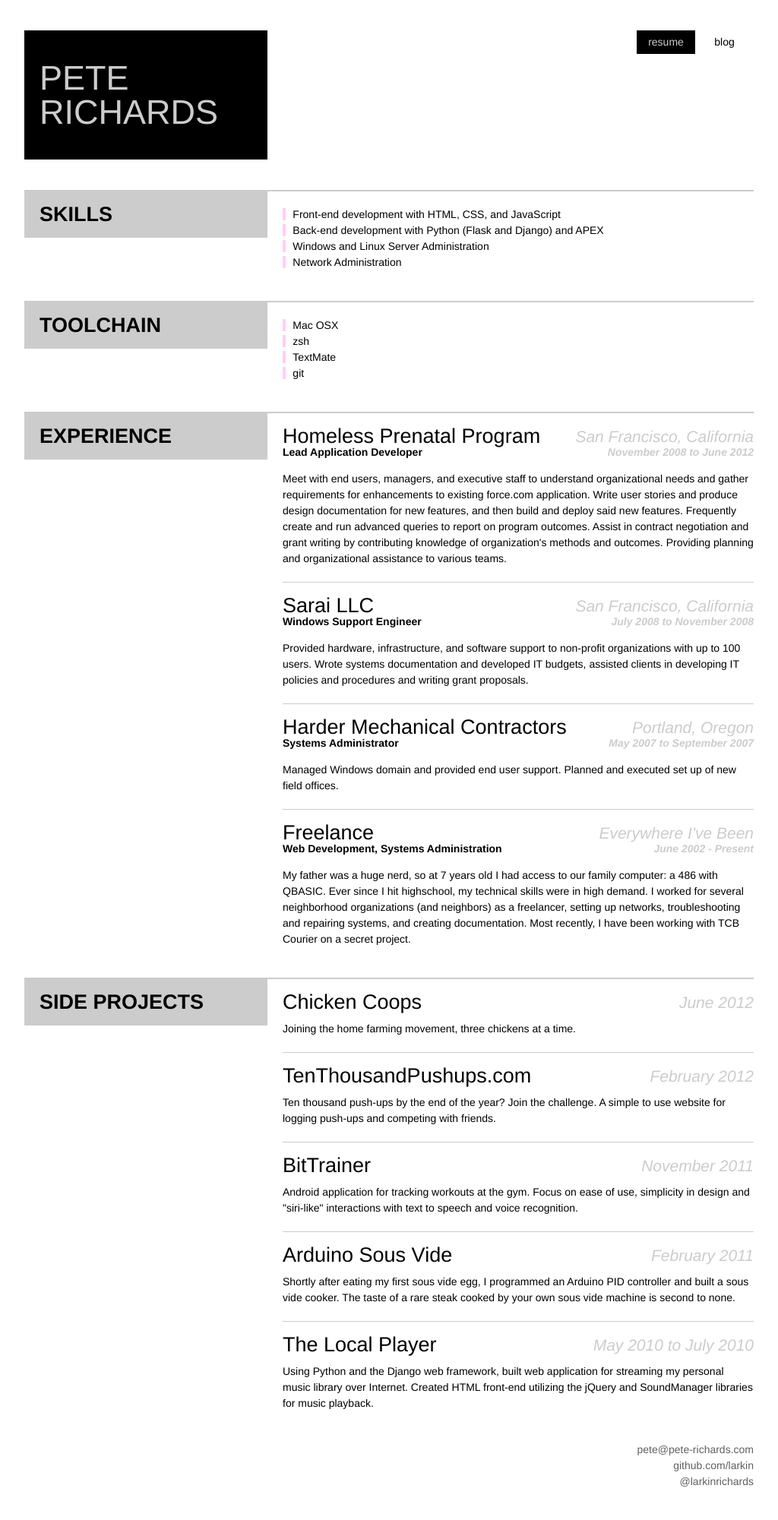
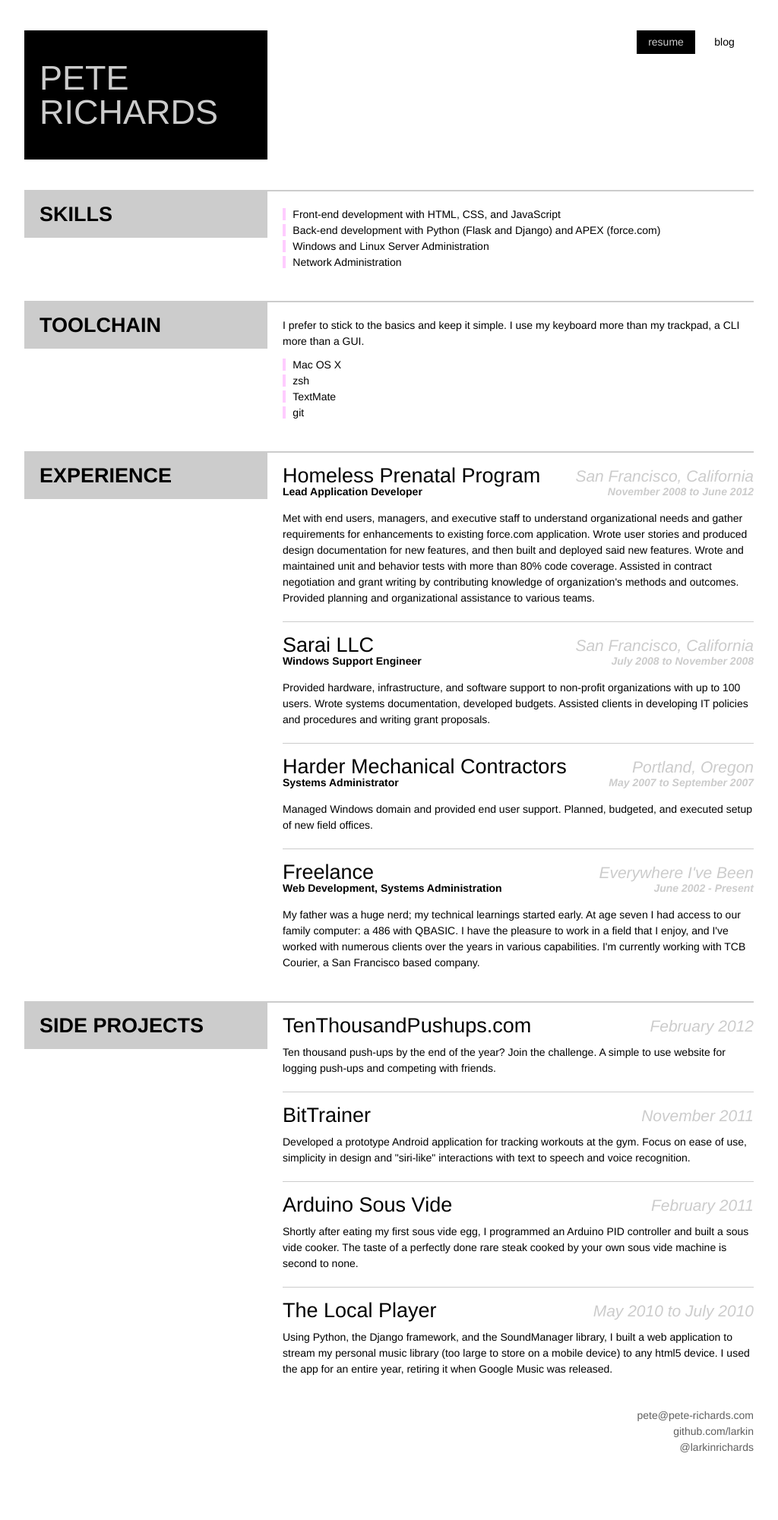
Before and after one commit to larkin/larkin.github.com, a Jekyll site: the page built from resume.html, in a window 1280 px wide. Shown: the whole page at 76% size, without its empty margins (128-1152 px from the left). Built offline with Jekyll 4.4.1, drawn with Linux system fonts in a browser that asks for light colours; Markdown is read by kramdown in place of the engine named in the settings; after the commit the page ends 1956 px from its top, so only the background shows below that.

Commit message:
some style tweaks

```diff
--- a/resume.html
+++ b/resume.html
@@ -13,7 +13,7 @@
 			<div class="card">
 				<ul>
 					<li>Front-end development with HTML, CSS, and JavaScript</li>
-					<li>Back-end development with Python (Flask and Django) and APEX</li>
+					<li>Back-end development with Python (Flask and Django) and APEX (force.com)</li>
 					<li>Windows and Linux Server Administration</li>
 					<li>Network Administration</li>
 				</ul>
@@ -27,8 +27,12 @@
 	<h1>toolchain</h1>
 	<div class="grid_2 omega">
 		<div class="card">
+			<p>
+				I prefer to stick to the basics and keep it simple.
+				I use my keyboard more than my trackpad, a CLI more than a GUI.
+			</p>
 			<ul>
-				<li>Mac OSX</li>
+				<li>Mac OS X</li>
 				<li>zsh</li>
 				<li>TextMate</li>
 				<li>git</li>
@@ -46,14 +50,16 @@
 			<h2>Homeless Prenatal Program<em>San Francisco, California</em></h2>
 			<h3>Lead Application Developer<em>November 2008 to June 2012</em></h3>
 			<p>
-				Meet with end users, managers, and executive staff to understand organizational
-				needs and gather requirements for enhancements to existing force.com
-				application.  Write user stories and produce design documentation for new
-				features, and then build and deploy said new features.  Frequently create and
-				run advanced queries to report on program outcomes.  Assist in contract
-				negotiation and grant writing by contributing knowledge of organization's
-				methods and outcomes.  Providing planning and organizational assistance to
-				various teams.
+				Met with end users, managers, and executive staff to understand
+				organizational needs and gather requirements for enhancements to
+				existing force.com application.  Wrote user stories and produced
+				design documentation for new features, and then built and deployed
+				said new features.  Wrote and maintained unit and behavior tests with
+				more than 80% code coverage.
+
+				Assisted in contract negotiation and grant writing by contributing
+				knowledge of organization's methods and outcomes.  Provided planning
+				and organizational assistance to various teams.
 			</p>
 		</div>
 		<div class="card">
@@ -61,8 +67,8 @@
 			<h3>Windows Support Engineer<em>July 2008 to November 2008</em></h3>
 			<p>
 				Provided hardware, infrastructure, and software support to non-profit
-				organizations with up to 100 users.  Wrote systems documentation and developed
-				IT budgets, assisted clients in developing IT policies and procedures and
+				organizations with up to 100 users.  Wrote systems documentation, developed
+				budgets.  Assisted clients in developing IT policies and procedures and
 				writing grant proposals.
 			</p>
 		</div>
@@ -70,19 +76,21 @@
 			<h2>Harder Mechanical Contractors<em>Portland, Oregon</em></h2>
 			<h3>Systems Administrator<em>May 2007 to September 2007</em></h3>
 			<p>
-				Managed Windows domain and provided end user support.  Planned and executed set
-				up of new field offices.
+				Managed Windows domain and provided end user support.  Planned,
+				budgeted, and executed setup of new field offices.
 			</p>
 		</div>
 		<div class="card">
 			<h2>Freelance<em>Everywhere I've Been</em></h2>
 			<h3>Web Development, Systems Administration<em>June 2002 - Present</em></h3>
 			<p>
-				My father was a huge nerd, so at 7 years old I had access to our family computer: a 486 with QBASIC.
-				Ever since I hit highschool, my technical skills were in high demand.
-				I worked for several neighborhood organizations (and neighbors) as a freelancer,
-				setting up networks, troubleshooting and repairing systems, and creating documentation.
-				Most recently, I have been working with TCB Courier on a secret project.
+				My father was a huge nerd; my technical learnings started early. At age
+				seven I had access to our family computer: a 486 with QBASIC.
+
+				I have the pleasure to work in a field that I enjoy, and I've worked
+				with numerous clients over the years in various capabilities.
+
+				I'm currently working with TCB Courier, a San Francisco based company.
 			</p>
 		</div>
 	</div>
@@ -94,12 +102,6 @@
 	<h1>side projects</h1>
 	<div class="grid_2 omega">
 		<div class="card">
-			<h2>Chicken Coops<em>June 2012</em></h2>
-			<p>
-				Joining the home farming movement, three chickens at a time.
-			</p>
-		</div>
-		<div class="card">
 			<h2>TenThousandPushups.com<em>February 2012</em></h2>
 			<p>
 				Ten thousand push-ups by the end of the year? Join the challenge. A
@@ -109,25 +111,25 @@
 		<div class="card">
 			<h2>BitTrainer<em>November 2011</em></h2>
 			<p>
-				Android application for tracking workouts at the gym.  Focus on ease
-				of use, simplicity in design and "siri-like" interactions with text to
-				speech and voice recognition.
+				Developed a prototype Android application for tracking workouts at the
+				gym.  Focus on ease of use, simplicity in design and "siri-like"
+				interactions with text to speech and voice recognition.
 			</p>
 		</div>
 		<div class="card">
 			<h2>Arduino Sous Vide<em>February 2011</em></h2>
 			<p>
 				Shortly after eating my first sous vide egg, I programmed an Arduino
-				PID controller and built a sous vide cooker.  The taste of a rare steak
-				cooked by your own sous vide machine is second to none.
+				PID controller and built a sous vide cooker.  The taste of a perfectly
+				done rare steak cooked by your own sous vide machine is second to none.
 		</div>
 		<div class="card">
 			<h2>The Local Player<em>May 2010 to July 2010</em></h2>
 			<p>
-				Using Python and the Django web framework, built web application for
-				streaming my personal music library over Internet.  Created HTML
-				front-end utilizing the jQuery and SoundManager libraries for music
-				playback.
+				Using Python, the Django framework, and the SoundManager library,
+				I built a web application to stream my personal music library (too
+				large to store on a mobile device) to any html5 device.  I used the
+				app for an entire year, retiring it when Google Music was released.
 			</p>
 		</div>
 	</div>
--- a/static/core.css
+++ b/static/core.css
@@ -184,6 +184,11 @@
     border-bottom: 1px solid #ccc;
 }
 
+section > div > .card p:first-child {
+    padding-top: 0px;
+    margin-bottom: 10px;
+}
+
 section .card:last-child {
     margin-bottom: 0px;
     border-bottom: none;
```
Also changed, not shown: _posts/2012-10-12-email-to-picasa.markdown (+5 -3 lines).
